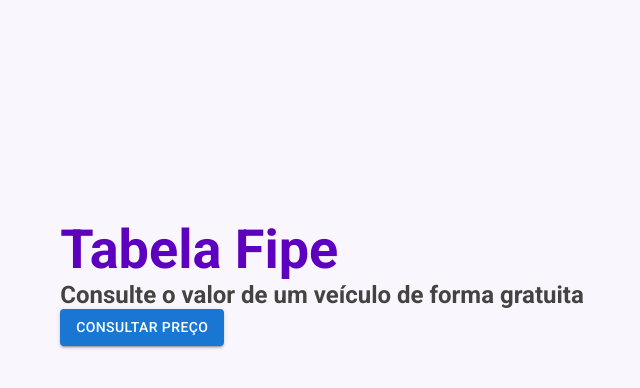
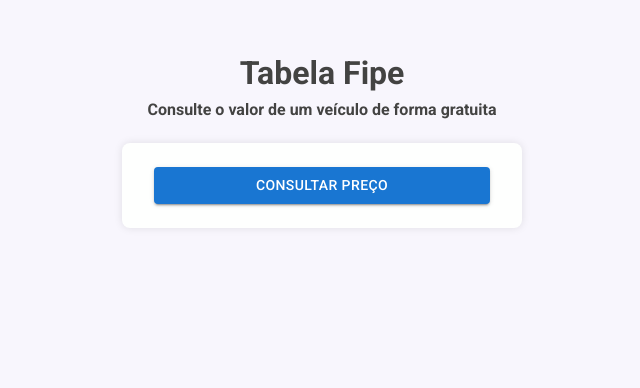
Before and after one commit to eduqg/fipe-nextjs-ui, a Next.js app: page / in a window 1280 px wide. Shown: the part 138-526 px from the top of the page, without its empty margins (318-958 px from the left). Built offline with nearby package versions, Linux system fonts and the light colour scheme; no server answers.

Commit message:
Initial styles

```diff
--- a/src/components/FormFipe.tsx
+++ b/src/components/FormFipe.tsx
@@ -1,16 +1,14 @@
-import { Container } from '../styles/components/Result';
-
-import { RequestFipe } from '../pages';
-
 import React, { useState } from 'react';
 import { useQuery } from 'react-query';
 import { SelectInputProps, SelectChangeEvent } from '@mui/material/Select/SelectInput';
 import axios from 'axios';
 
 import { Select, SelectOption } from '../components/Select';
-
 import { Button } from '../components/Button';
 
+import { Container, Content } from '../styles/components/FormFipe';
+
+import { RequestFipe } from '../pages';
 import { Brand } from '../types/Brand';
 import { Model } from '../types/Model';
 import { Year } from '../types/Year';
@@ -111,6 +109,7 @@
 
       <h2>Consulte o valor de um veículo de forma gratuita</h2>
 
+      <Content>
         {brands && (
           <Select
             options={brands as SelectOption[]}
@@ -157,6 +156,7 @@
         >
           Consultar preço
         </Button>
+      </Content>
     </Container>
   );
 }
--- a/src/components/Result.tsx
+++ b/src/components/Result.tsx
@@ -14,7 +14,7 @@
       <h1>
         Tabela Fipe: Preço {fipe.Marca} {fipe.Modelo} {fipe.AnoModelo}{' '}
       </h1>
-      <div>{fipe.Valor}</div>
+      <div className="price">{fipe.Valor}</div>
       <h3>Este é o preço de compra do veículo</h3>
     </Container>
   );
--- a/src/components/Select.tsx
+++ b/src/components/Select.tsx
@@ -1,19 +1,8 @@
 import React from 'react';
-
 import MenuItem, { MenuItemProps } from '@mui/material/MenuItem';
 import MuiSelect, { SelectProps as MuiSelectProps } from '@mui/material/Select';
 import { OutlinedInput } from '@mui/material';
 
-const ITEM_HEIGHT = 48;
-const ITEM_PADDING_TOP = 8;
-const MenuProps = {
-  PaperProps: {
-    style: {
-      maxHeight: ITEM_HEIGHT * 4.5 + ITEM_PADDING_TOP,
-      width: 250,
-    },
-  },
-};
 export interface SelectOption {
   codigo: string;
   nome: string;
@@ -33,13 +22,7 @@
   menuItemProps = {},
 }: SelectProps) {
   return (
-    <MuiSelect
-      displayEmpty
-      input={<OutlinedInput />}
-      MenuProps={MenuProps}
-      inputProps={{ 'aria-label': 'Without label' }}
-      {...selectProps}
-    >
+    <MuiSelect displayEmpty input={<OutlinedInput />} inputProps={{ 'aria-label': 'Without label' }} {...selectProps}>
       <MenuItem disabled value="">
         <em>{placeholder}</em>
       </MenuItem>
--- /dev/null
+++ b/src/styles/components/FormFipe.ts
@@ -0,0 +1,27 @@
+import styled from 'styled-components';
+
+export const Container = styled.section`
+  display: flex;
+  flex-direction: column;
+  align-items: center;
+  width: 100%;
+  height: 100%;
+  min-height: 100vh;
+  padding-top: 24vh;
+  background-color: ${({ theme }) => theme.colors.background};
+  gap: 8px;
+`;
+
+export const Content = styled.div`
+  display: flex;
+  flex-direction: column;
+  width: 100%;
+  max-width: 400px;
+  padding: 0 8px;
+  gap: 16px;
+  background-color: ${({ theme }) => theme.colors.white};
+  box-shadow: 0 0 8px rgba(0, 0, 0, 0.1);
+  padding: 24px 32px;
+  border-radius: 8px;
+  margin-top: 16px;
+`;
--- a/src/styles/components/Result.ts
+++ b/src/styles/components/Result.ts
@@ -1,3 +1,27 @@
 import styled from 'styled-components';
 
-export const Container = styled.div``;
+export const Container = styled.section`
+  display: flex;
+  flex-direction: column;
+  align-items: center;
+  width: 100%;
+  height: 100%;
+  min-height: 100vh;
+  padding-top: 24vh;
+  background-color: ${({ theme }) => theme.colors.lightGreen};
+
+  div.price {
+    background-color: ${({ theme }) => theme.colors.green};
+    color: ${({ theme }) => theme.colors.white};
+    font-weight: 700;
+    border-radius: 24px;
+    padding: 8px 16px;
+    font-size: 24px;
+    margin: 16px 0;
+  }
+
+  h3 {
+    font-size: 16px;
+    font-weight: 300;
+  }
+`;
--- a/src/styles/global.ts
+++ b/src/styles/global.ts
@@ -12,4 +12,8 @@
     color: ${props => props.theme.colors.text};
     font: 400 16px Roboto, sans-serif;
   }
+
+  h1,h2,h3,h4,h5,p {
+    color: ${props => props.theme.colors.text};
+  }
 `;
--- a/src/styles/pages/Home.ts
+++ b/src/styles/pages/Home.ts
@@ -10,14 +10,12 @@
   flex-direction: column;
 
   h1 {
-    font-size: 54px;
-    color: ${props => props.theme.colors.primary};
-    margin-top: 40px;
+    font-size: 32px;
+    text-align: center;
   }
 
-  p {
-    margin-top: 24px;
-    font-size: 24px;
-    line-height: 32px;
+  h2 {
+    font-size: 16px;
+    text-align: center;
   }
 `;
--- a/src/styles/theme.ts
+++ b/src/styles/theme.ts
@@ -1,10 +1,10 @@
 const theme = {
   colors: {
-    background: '#f9f7fd',
+    background: '#f8f6fd',
     primary: '#5d01be',
     text: '#434342',
     textLight: '#9295a5',
-    white: '#fcfffe',
+    white: '#fefffe',
     green: '#00a38c',
     lightGreen: '#ddf4f2',
   },
```
Lines whose indentation alone changed are shown as unchanged.
